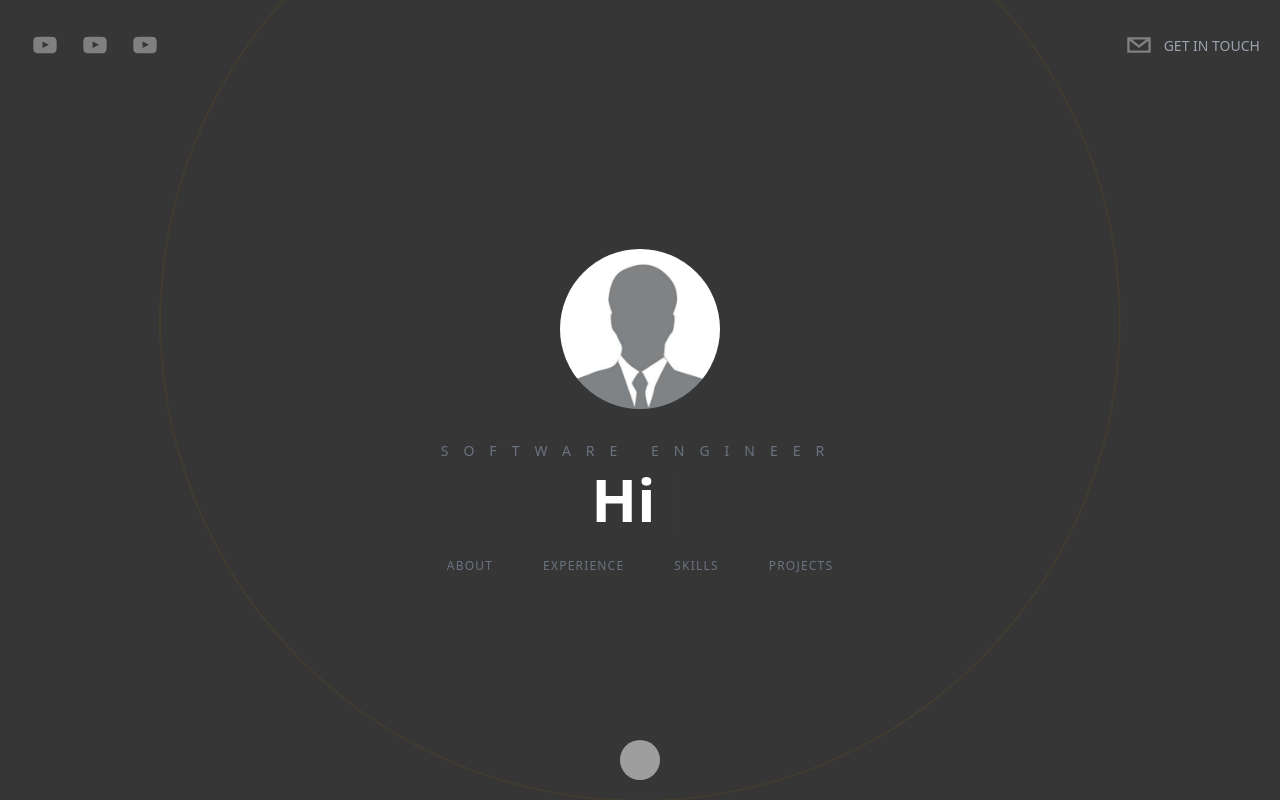
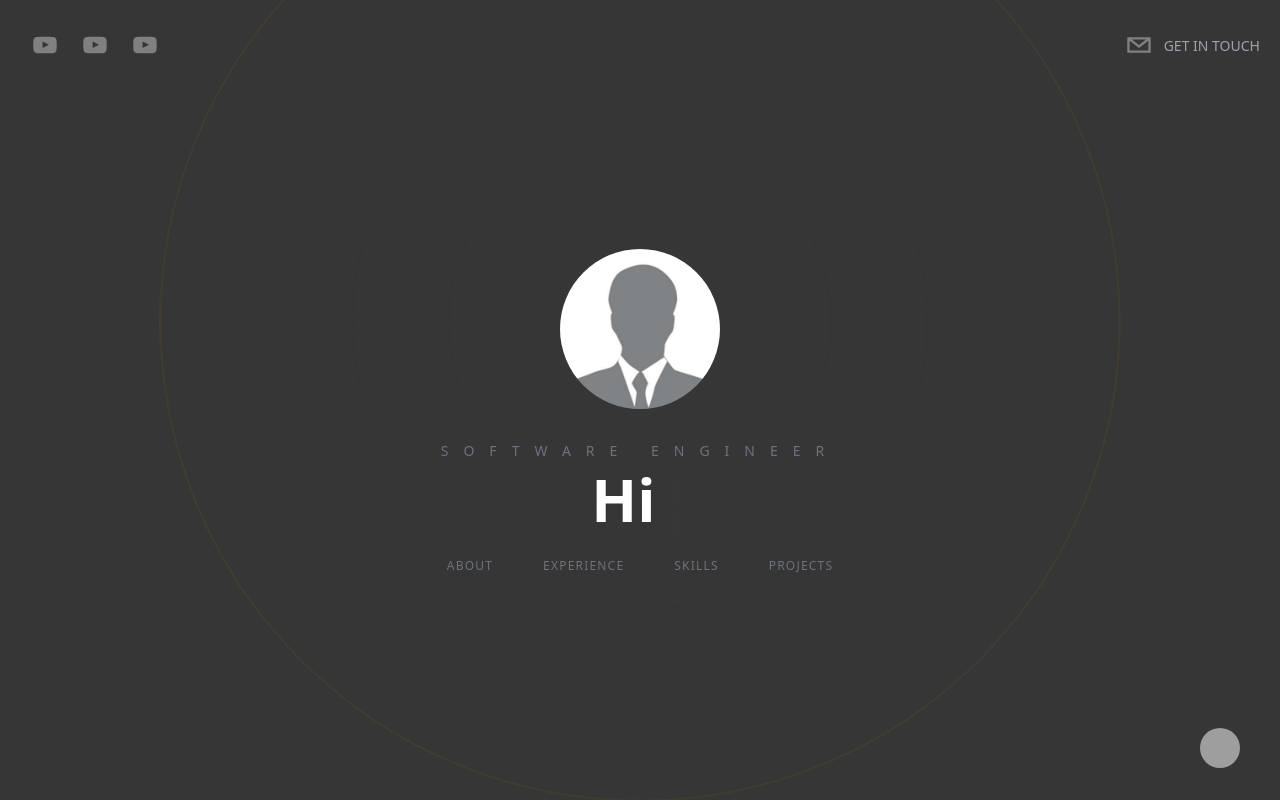
Before and after one commit to ahmedfarag9/modern-portfolio-reactjs-nextjs, a Next.js app: page / in a window 1280 px wide. Built offline with nearby package versions, Linux system fonts and the light colour scheme; grey boxes are pictures that could not be loaded.

Commit message:
Code Refactor

```diff
--- a/pages/index.tsx
+++ b/pages/index.tsx
@@ -43,13 +43,14 @@ export default function Home() {
         <ContactMe/>
       </section>
 
+
       <Link
       href='#hero'>
-        <footer className='sticky bottom-5 w-full cursor-pointer' >
+        <footer className='sticky bottom-20 md:bottom-8 justify-end flex w-full cursor-pointer pr-10' >
           <div className='flex items-center justify-center'>
             <img
             className='h-10 w-10 rounded-full filter grayscale hover:grayscale-0
-            cursor-pointer'
+            cursor-pointer '
             src="https://st4.depositphotos.com/21230196/23977/v/450/depositphotos_239776244-stock-illustration-specialist-icon-vector-white-background.jpg" alt="" />
           </div>
         </footer>
```
